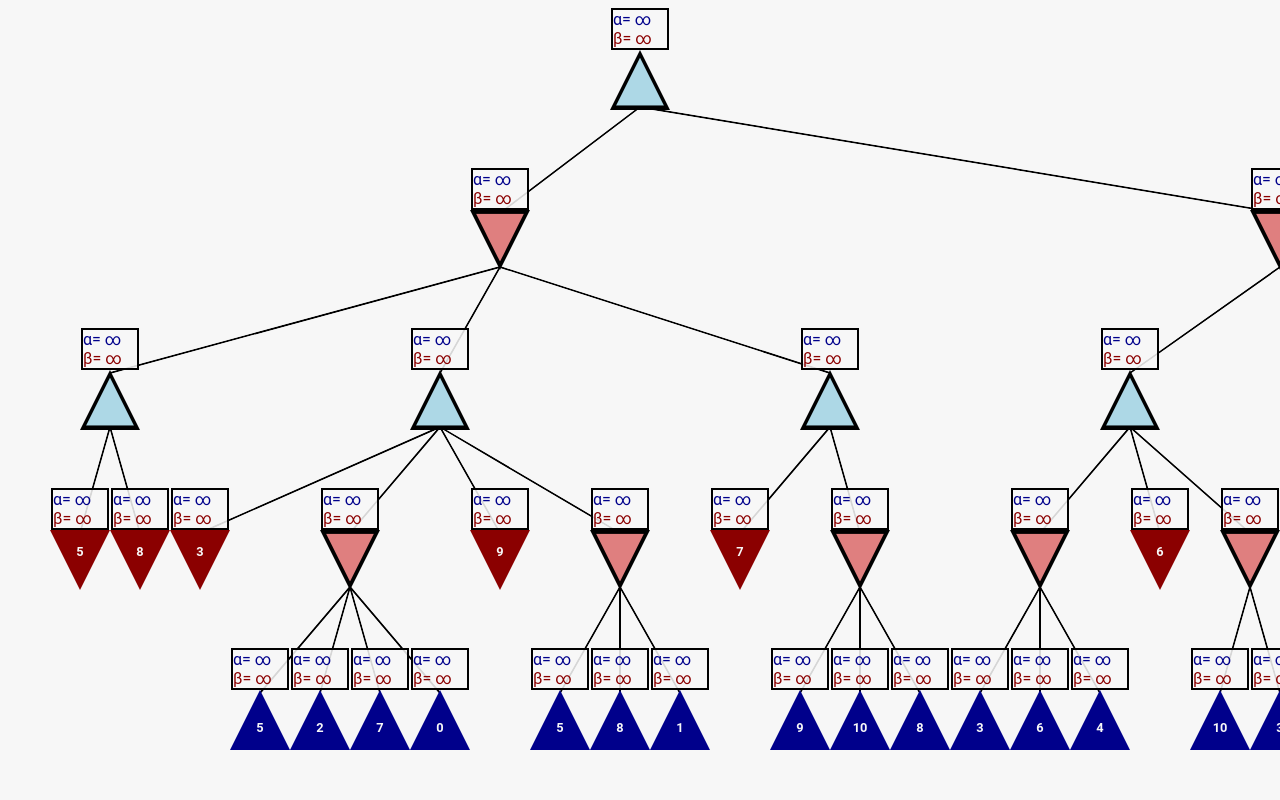
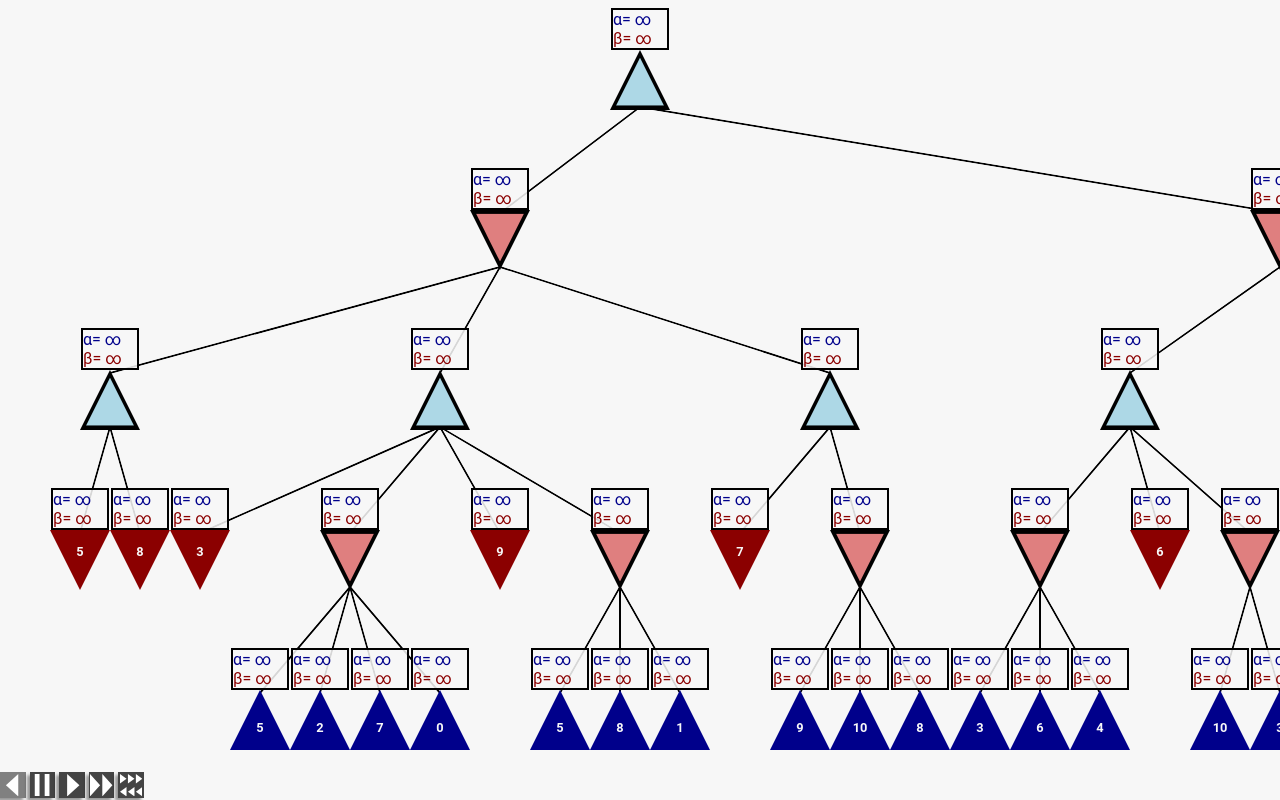
Before and after one commit to NkemdiAnyiam/WebFlik-Alpha-Beta-Pruning, a website with bundled scripts: page index.html in a window 1280 px wide. Shown: the top 800 px of the page. Built offline with nearby package versions, Linux system fonts and the light colour scheme.

Commit message:
Set up playback buttons and initialize timeline

```diff
--- a/index.html
+++ b/index.html
@@ -48,5 +48,13 @@
       </template>
     </div>
   </main>
+
+    <div class="playback-buttons">
+      <wbfk-playback-button timeline-name="Alpha-Beta-Pruning" action="step-backward" shortcut="ArrowLeft" allow-holding></wbfk-playback-button>
+      <wbfk-playback-button timeline-name="Alpha-Beta-Pruning" action="pause" shortcut="Space"></wbfk-playback-button>
+      <wbfk-playback-button timeline-name="Alpha-Beta-Pruning" action="step-forward" shortcut="ArrowRight" allow-holding></wbfk-playback-button>
+      <wbfk-playback-button timeline-name="Alpha-Beta-Pruning" action="fast-forward" shortcut="F" trigger="hold"></wbfk-playback-button>
+      <wbfk-playback-button timeline-name="Alpha-Beta-Pruning" action="toggle-skipping" shortcut="S"></wbfk-playback-button>
+    </div>
 </body>
 </html>
--- a/src/a-b-pruning.ts
+++ b/src/a-b-pruning.ts
@@ -10,6 +10,8 @@ const {
   ConnectorEntrance,
   ConnectorExit,
 } = WebFlik.createAnimationBanks();
+
+const timeline = new AnimTimeline({timelineName: 'Alpha-Beta-Pruning', debugMode: true});
 
 export class TreeNode {
   alpha: number = -Infinity;
--- /dev/null
+++ b/styles/components/playback-buttons.css
@@ -0,0 +1,5 @@
+.playback-buttons {
+  position: fixed;
+  bottom: 0;
+  left: 0;
+}
--- a/styles/main.css
+++ b/styles/main.css
@@ -1,4 +1,5 @@
 @import url('./components/node.css');
+@import url('./components/playback-buttons.css');
 @import url('./layout/layout.css');
 
 *,
```
